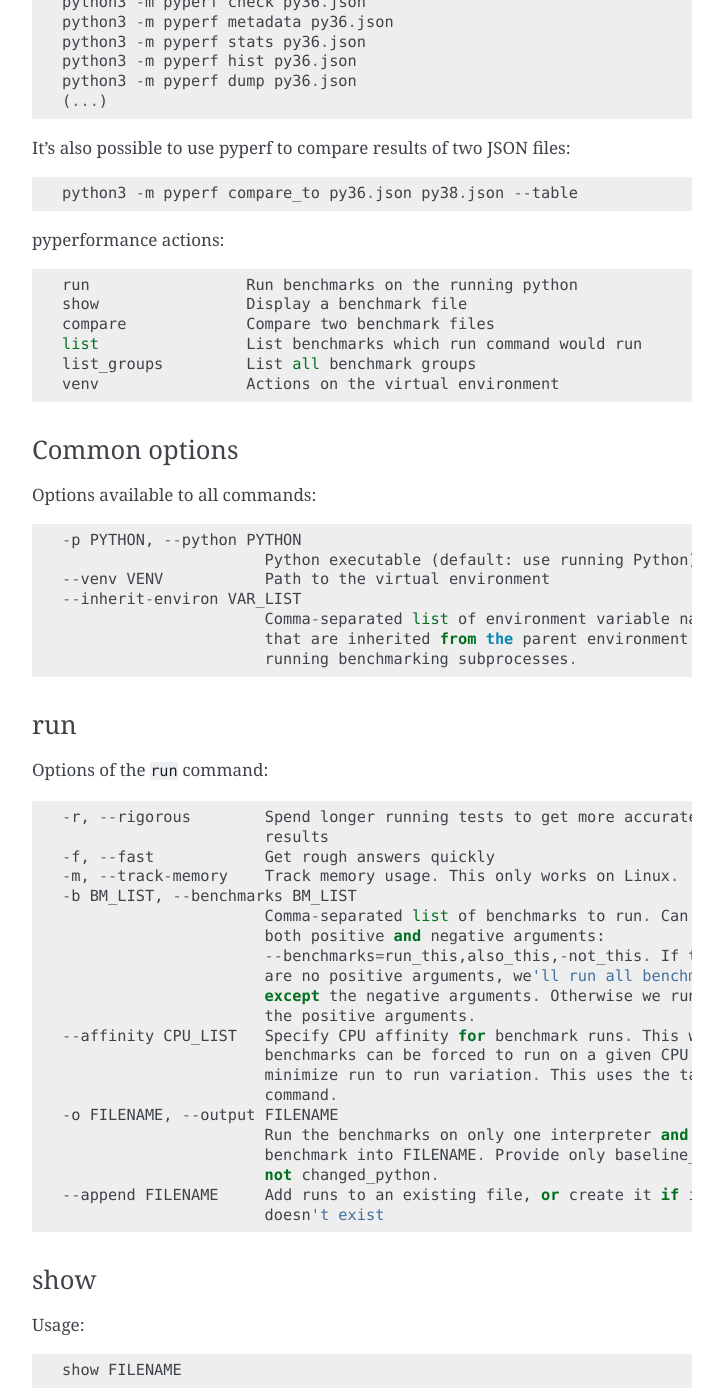
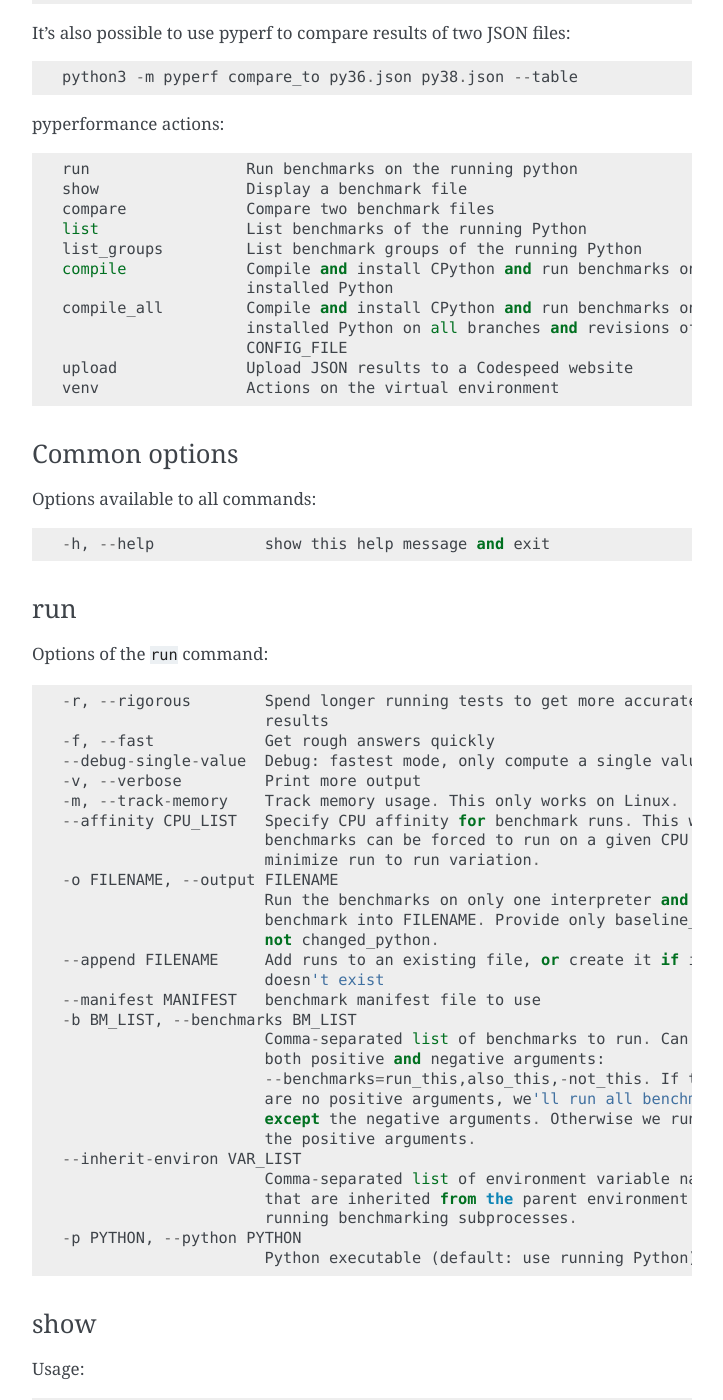
Before and after one commit to python/pyperformance, a Sphinx documentation site: the page built from doc/usage.rst, in a window 1280 px wide and 1400 px high, scrolled down 1540 px. Shown: the whole window, without its empty margins (388-1111 px from the left). Built offline with Sphinx 7.4.7, drawn with Linux system fonts in a browser that asks for light colours; some of the changed text lies outside the part shown.

Commit message:
Update usage for run, show, compare, venv

```diff
--- a/doc/usage.rst
+++ b/doc/usage.rst
@@ -83,8 +78,14 @@
     run                 Run benchmarks on the running python
     show                Display a benchmark file
     compare             Compare two benchmark files
-    list                List benchmarks which run command would run
-    list_groups         List all benchmark groups
+    list                List benchmarks of the running Python
+    list_groups         List benchmark groups of the running Python
+    compile             Compile and install CPython and run benchmarks on
+                        installed Python
+    compile_all         Compile and install CPython and run benchmarks on
+                        installed Python on all branches and revisions of
+                        CONFIG_FILE
+    upload              Upload JSON results to a Codespeed website
     venv                Actions on the virtual environment
 
 Common options
@@ -92,13 +93,7 @@
 
 Options available to all commands::
 
-  -p PYTHON, --python PYTHON
-                        Python executable (default: use running Python)
-  --venv VENV           Path to the virtual environment
-  --inherit-environ VAR_LIST
-                        Comma-separated list of environment variable names
-                        that are inherited from the parent environment when
-                        running benchmarking subprocesses.
+  -h, --help            show this help message and exit
 
 run
 ---
@@ -108,7 +103,19 @@
   -r, --rigorous        Spend longer running tests to get more accurate
                         results
   -f, --fast            Get rough answers quickly
+  --debug-single-value  Debug: fastest mode, only compute a single value
+  -v, --verbose         Print more output
   -m, --track-memory    Track memory usage. This only works on Linux.
+  --affinity CPU_LIST   Specify CPU affinity for benchmark runs. This way,
+                        benchmarks can be forced to run on a given CPU to
+                        minimize run to run variation.
+  -o FILENAME, --output FILENAME
+                        Run the benchmarks on only one interpreter and write
+                        benchmark into FILENAME. Provide only baseline_python,
+                        not changed_python.
+  --append FILENAME     Add runs to an existing file, or create it if it
+                        doesn't exist
+  --manifest MANIFEST   benchmark manifest file to use
   -b BM_LIST, --benchmarks BM_LIST
                         Comma-separated list of benchmarks to run. Can contain
                         both positive and negative arguments:
@@ -116,16 +123,12 @@
                         are no positive arguments, we'll run all benchmarks
                         except the negative arguments. Otherwise we run only
                         the positive arguments.
-  --affinity CPU_LIST   Specify CPU affinity for benchmark runs. This way,
-                        benchmarks can be forced to run on a given CPU to
-                        minimize run to run variation. This uses the taskset
-                        command.
-  -o FILENAME, --output FILENAME
-                        Run the benchmarks on only one interpreter and write
-                        benchmark into FILENAME. Provide only baseline_python,
-                        not changed_python.
-  --append FILENAME     Add runs to an existing file, or create it if it
-                        doesn't exist
+  --inherit-environ VAR_LIST
+                        Comma-separated list of environment variable names
+                        that are inherited from the parent environment when
+                        running benchmarking subprocesses.
+  -p PYTHON, --python PYTHON
+                        Python executable (default: use running Python)
 
 show
 ----
@@ -144,12 +147,22 @@
   -O STYLE, --output_style STYLE
                         What style the benchmark output should take. Valid
                         options are 'normal' and 'table'. Default is normal.
+  --csv CSV_FILE        Name of a file the results will be written to, as a
+                        three-column CSV file containing minimum runtimes for
+                        each benchmark.
+  --inherit-environ VAR_LIST
+                        Comma-separated list of environment variable names
+                        that are inherited from the parent environment when
+                        running benchmarking subprocesses.
+  -p PYTHON, --python PYTHON
+                        Python executable (default: use running Python)
 
 list
 ----
 
 Options of the ``list`` command::
 
+  --manifest MANIFEST   benchmark manifest file to use
   -b BM_LIST, --benchmarks BM_LIST
                         Comma-separated list of benchmarks to run. Can contain
                         both positive and negative arguments:
@@ -157,6 +170,12 @@
                         are no positive arguments, we'll run all benchmarks
                         except the negative arguments. Otherwise we run only
                         the positive arguments.
+  --inherit-environ VAR_LIST
+                        Comma-separated list of environment variable names
+                        that are inherited from the parent environment when
+                        running benchmarking subprocesses.
+  -p PYTHON, --python PYTHON
+                        Python executable (default: use running Python)
 
 Use ``python3 -m pyperformance list -b all`` to list all benchmarks.
 
```
Also changed, not shown: other parts of doc/usage.rst (+2 -8 lines).
